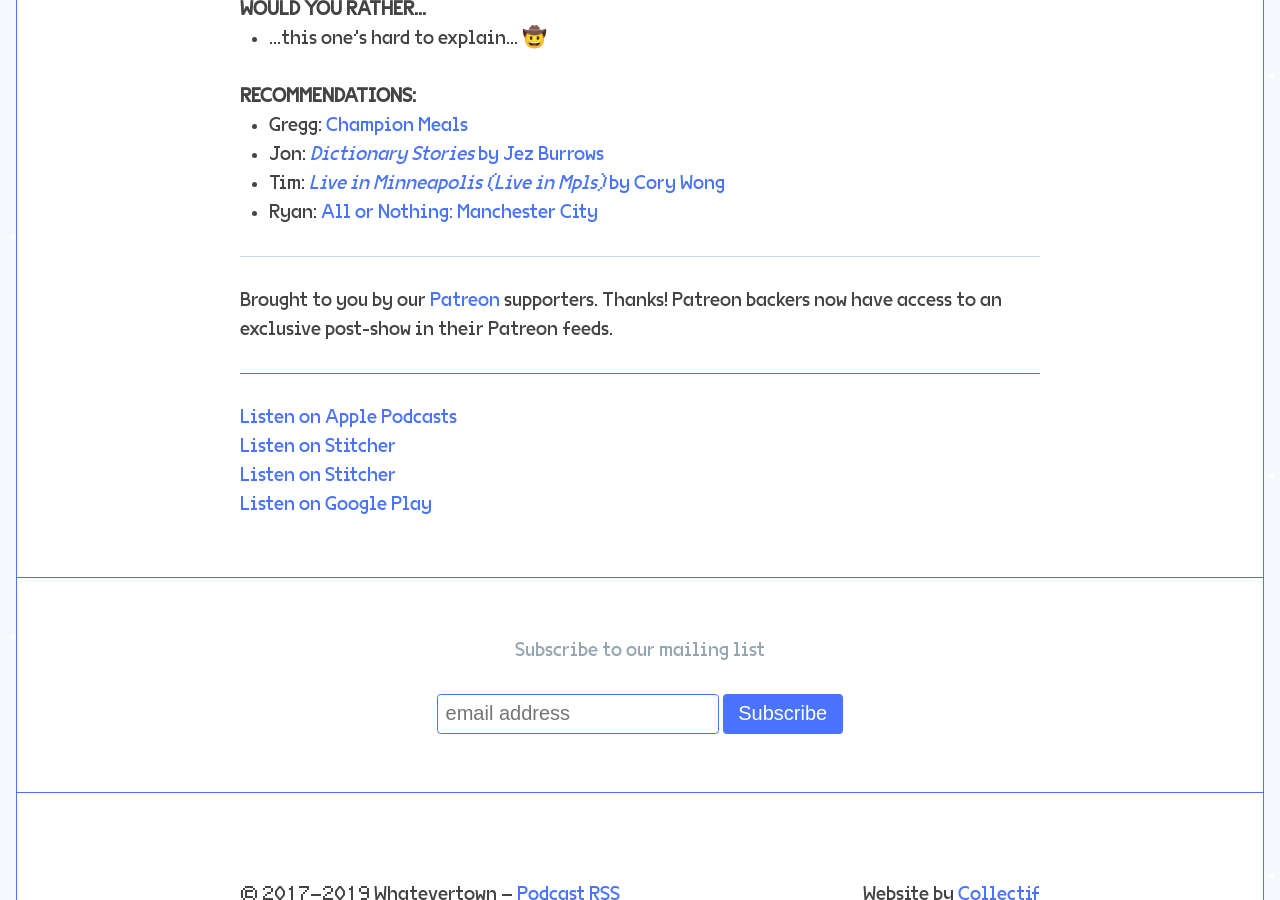
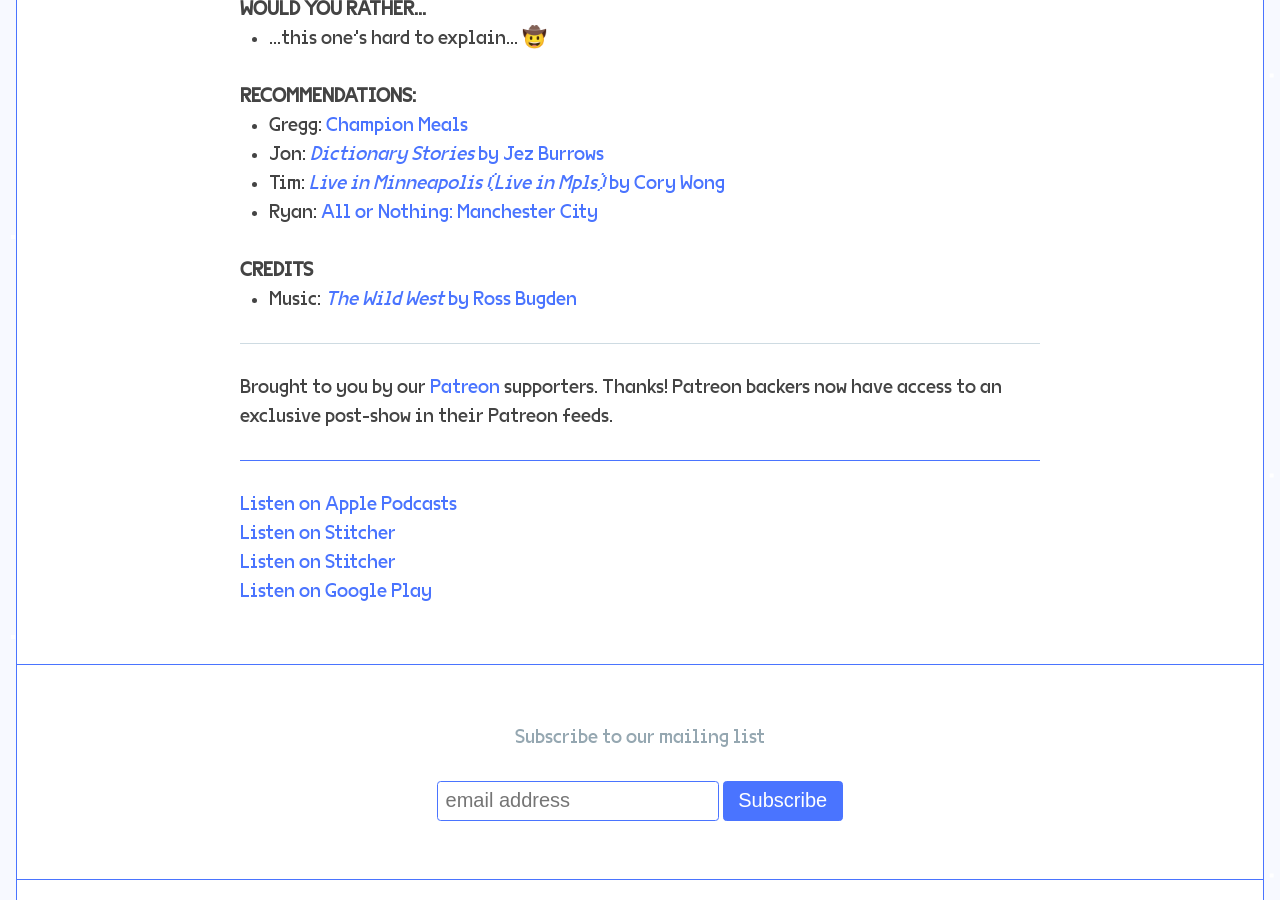
Before and after one commit to jondueck/whatevertown, a Jekyll site: the page built from _posts/2019-03-05-40.md, in a window 1280 px wide and 900 px high, scrolled down 548 px. Built offline with Jekyll 4.4.1, drawn with Linux system fonts in a browser that asks for light colours; some web fonts are replaced; comment, search, counter and statistics services are not loaded.

Commit message:
Updated 40

```diff
--- a/_posts/2019-03-05-40.md
+++ b/_posts/2019-03-05-40.md
@@ -37,6 +37,9 @@
 - Tim: [*Live in Minneapolis (Live in Mpls)* by Cory Wong](https://open.spotify.com/album/2INZtLGSIyPX9UWPLwARi4?si=4ECEKe85TEiocMZpwN0KZQ)
 - Ryan: [All or Nothing: Manchester City](https://www.youtube.com/watch?v=S6ds0rLzk9Q)
 
+### Credits
+- Music: [*The Wild West* by Ross Bugden](https://www.youtube.com/watch?v=VDPMAuv-3nk)
+
 ---
 
 Brought to you by our [Patreon](https://www.patreon.com/whatevertown) supporters. Thanks! Patreon backers now have access to an exclusive post-show in their Patreon feeds.
```
